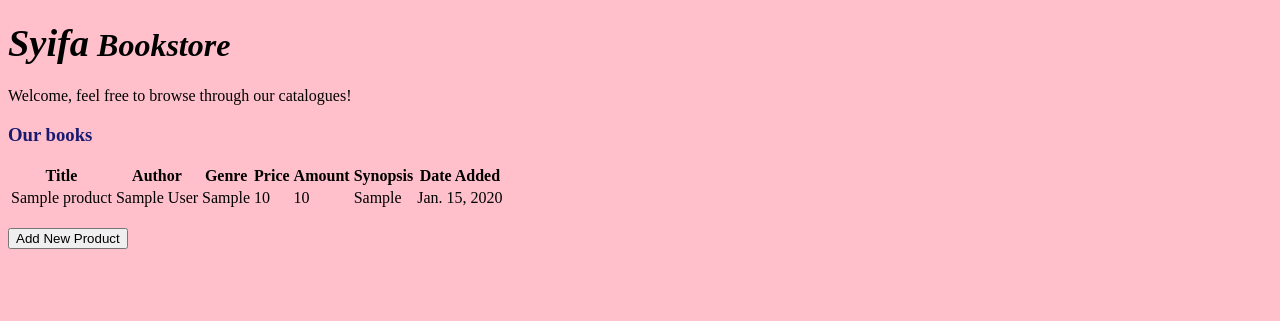
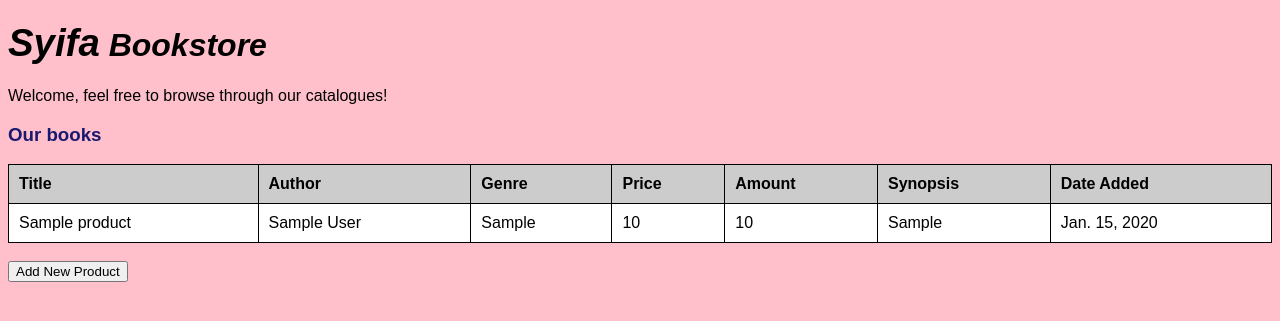
Before and after one commit to syifamahira/bookstore, a Django app: page / in a window 1280 px wide. Shown: the top 321 px of the page. Run offline with Django 4.2, Linux system fonts and the light colour scheme; tables that the repository leaves empty hold one stand-in row (values such as "Sample post").

Commit message:
updated table

```diff
--- a/main/templates/main.html
+++ b/main/templates/main.html
@@ -3,21 +3,32 @@
 {% block meta %}
     <title>Syifa Bookstore</title>
     <style>
-        .book-list {
-            display: flex;
-            flex-wrap: wrap;
-            gap: 20px;
+        body {
+            font-family: Arial, Helvetica, sans-serif;
+            background-color: pink;
         }
 
-        .book-box {
-            border: 4px solid #ffffff;
-            padding: 20px;
-            width: 40%;
+        .book-title {
+            font-size: 20px;
+            font-weight: bold;
+        }
+        table {
+            border-collapse: collapse;
+            width: 100%;
         }
 
-        .book-image {
-            max-width: 100%;
-            height: auto;
+        table, th, td {
+            border: 1px solid #000;
+            padding: 10px;
+            text-align: left;
+        }
+
+        th {
+            background-color: #ccc;
+        }
+
+        tr {
+            background-color: #fff;
         }
     </style>
 {% endblock meta %}
@@ -42,8 +53,6 @@
             <th>Date Added</th>
         </tr>
 
-        {% comment %} Berikut cara memperlihatkan data produk di bawah baris ini {% endcomment %}
-
         {% for product in products %}
             <tr>
                 <td>{{ product.title }}</td>
```
